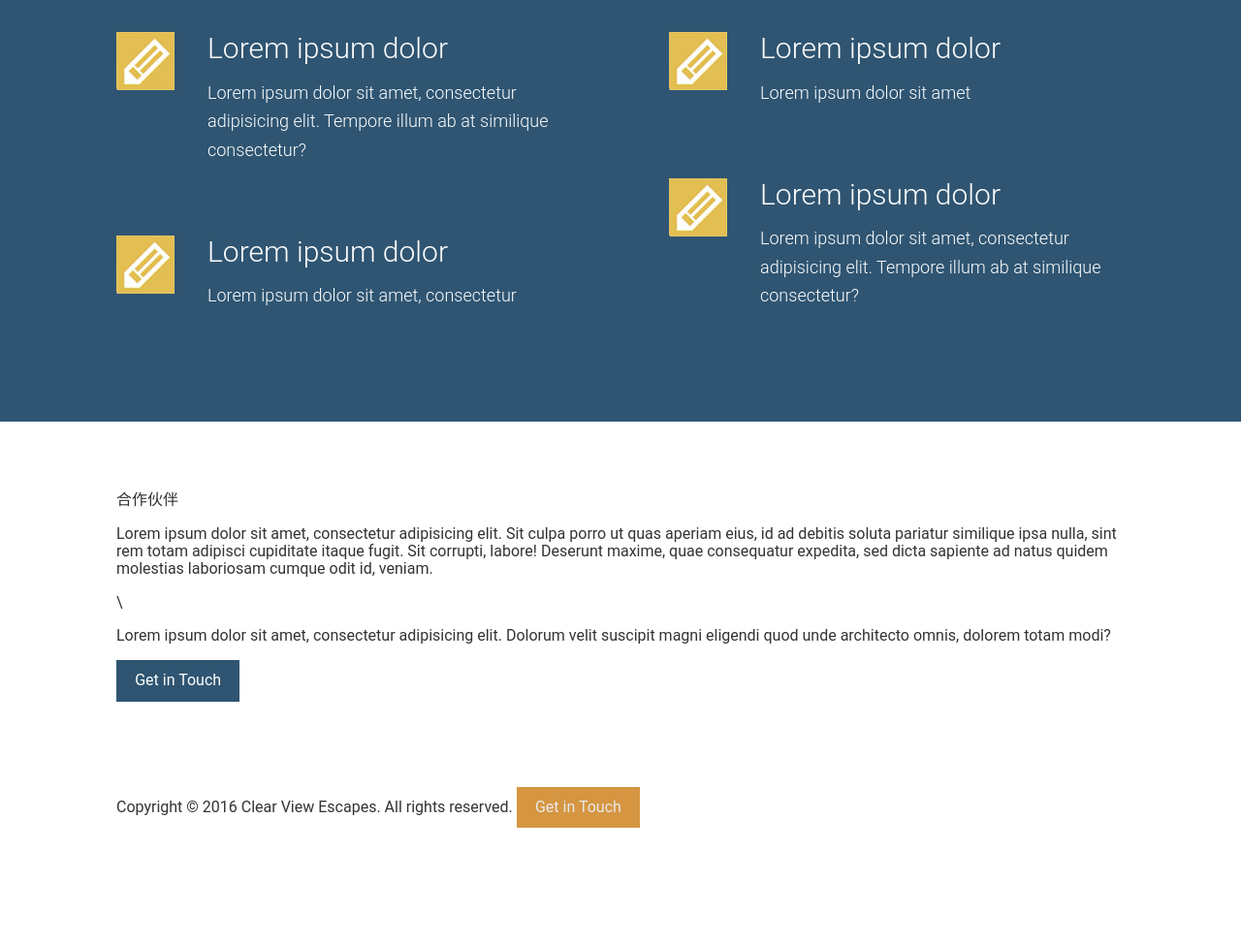
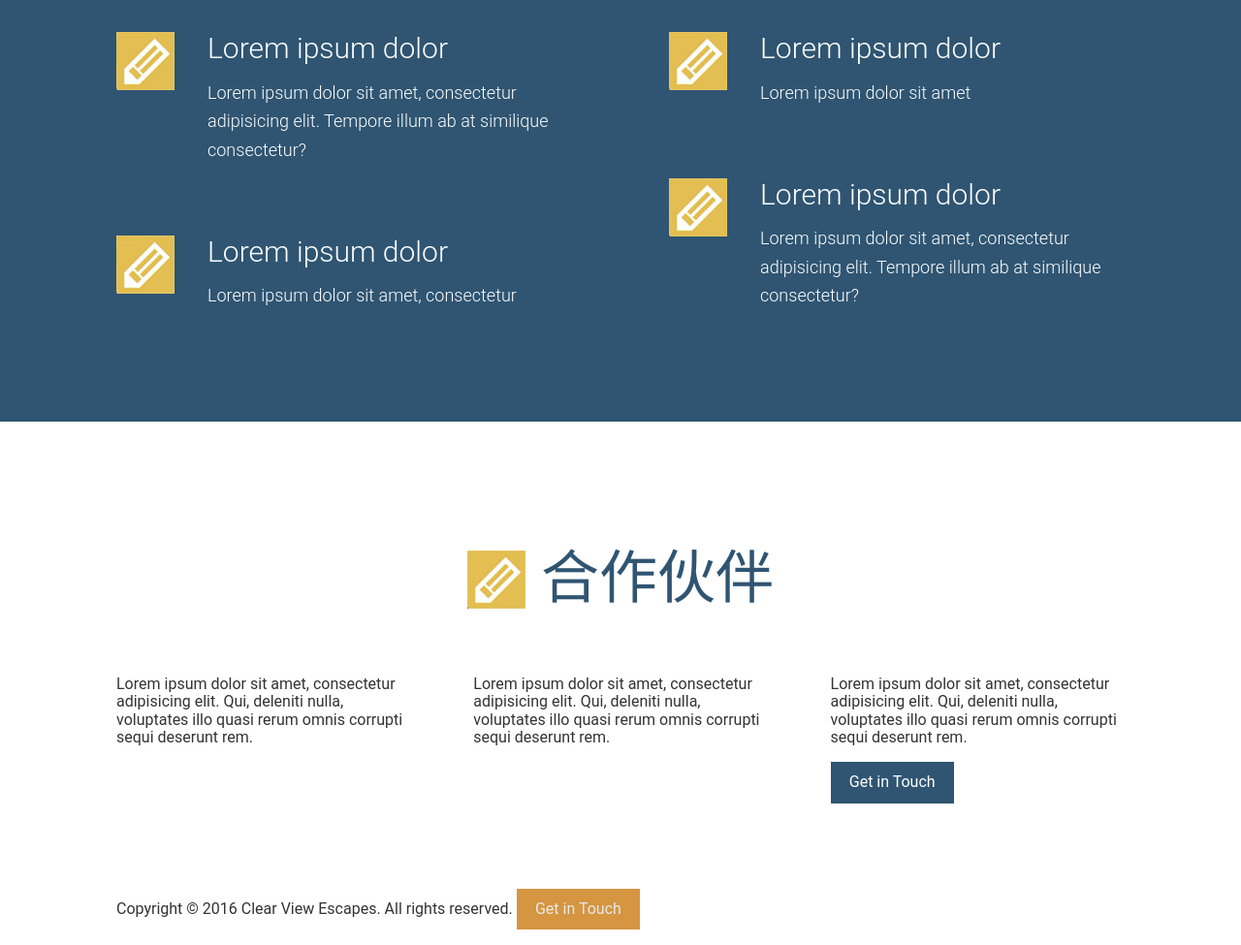
Before and after one commit to treeWater/maucho, a website built with webpack: page app/index.html in a window 1280 px wide. Shown: the part 1970-2945 px from the top of the page at 97% size. Before the commit the page ends 2840 px from the top, so only its background shows below. Built offline with nearby package versions, Linux system fonts and the light colour scheme.

Commit message:
add include index html change

```diff
--- a/app/index.html
+++ b/app/index.html
@@ -125,10 +125,19 @@
 
 		<section class="page-section">
 			<div class="wrapper">
-				合作伙伴
-				<p>Lorem ipsum dolor sit amet, consectetur adipisicing elit. Sit culpa porro ut quas aperiam eius, id ad debitis soluta pariatur similique ipsa nulla, sint rem totam adipisci cupiditate itaque fugit. Sit corrupti, labore! Deserunt maxime, quae consequatur expedita, sed dicta sapiente ad natus quidem molestias laboriosam cumque odit id, veniam. </p>\
-				<p>Lorem ipsum dolor sit amet, consectetur adipisicing elit. Dolorum velit suscipit magni eligendi quod unde architecto omnis, dolorem totam modi? </p>
-				<a href="#" class="btn">Get in Touch</a>
+				<h2 class="section-title section-title--blue"><img class="section-title__icon" src="assets/images/icon-pencil.jpg" alt="">合作伙伴</h2>
+				<div class="row row--gutters">
+					<div class="row__medium-4">
+						<p>Lorem ipsum dolor sit amet, consectetur adipisicing elit. Qui, deleniti nulla, voluptates illo quasi rerum omnis corrupti sequi deserunt rem.</p>
+					</div>
+					<div class="row__medium-4">
+						<p>Lorem ipsum dolor sit amet, consectetur adipisicing elit. Qui, deleniti nulla, voluptates illo quasi rerum omnis corrupti sequi deserunt rem.</p>
+					</div>
+					<div class="row__medium-4">
+						<p>Lorem ipsum dolor sit amet, consectetur adipisicing elit. Qui, deleniti nulla, voluptates illo quasi rerum omnis corrupti sequi deserunt rem.</p><a href="#" class="btn">Get in Touch</a>
+					</div>
+				</div>
+
 			</div> <!-- wrapper -->
 		</section>
 
@@ -138,5 +147,5 @@
 			</div>
 		</footer>
 
-</body>
-</html>
+	</body>
+	</html>
```
